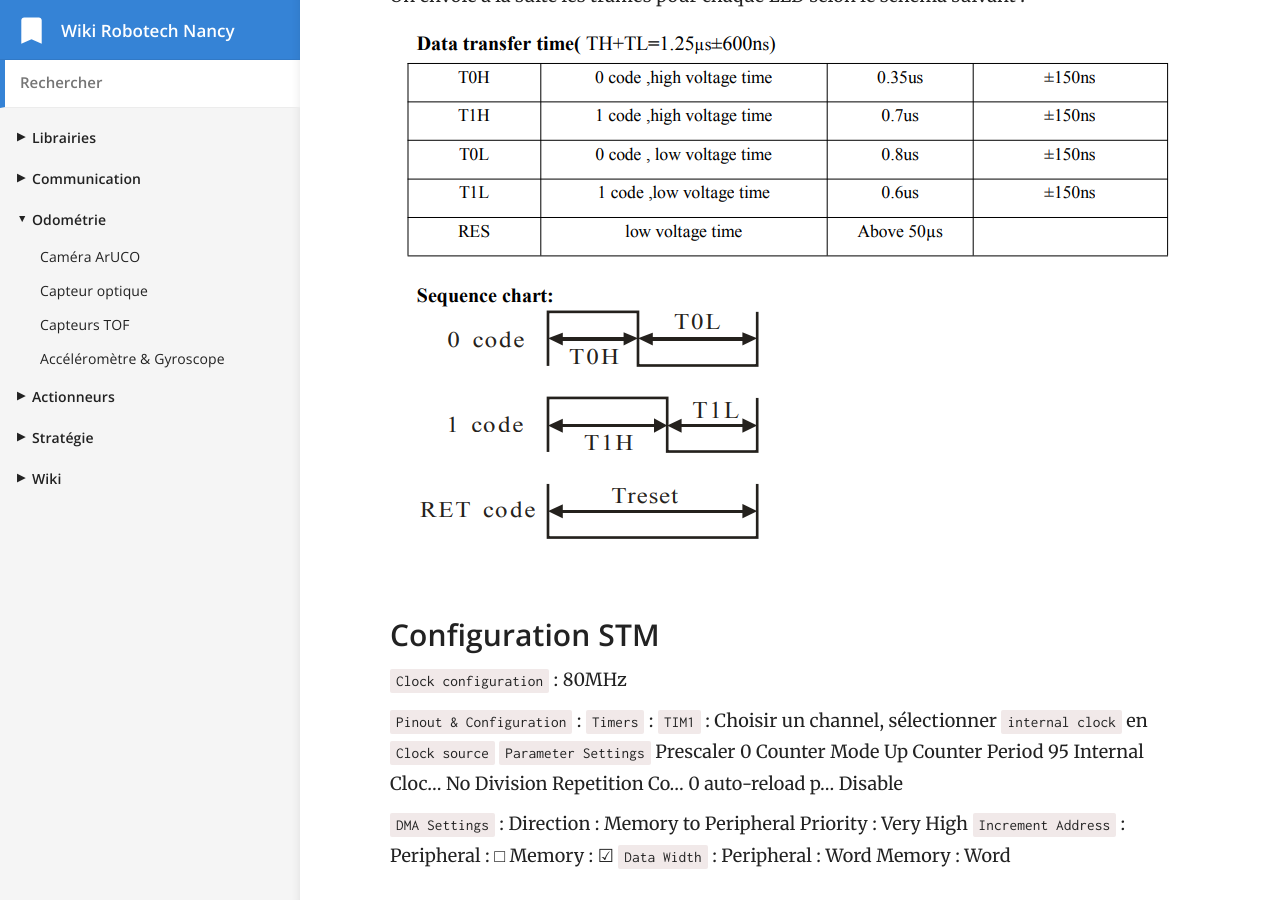
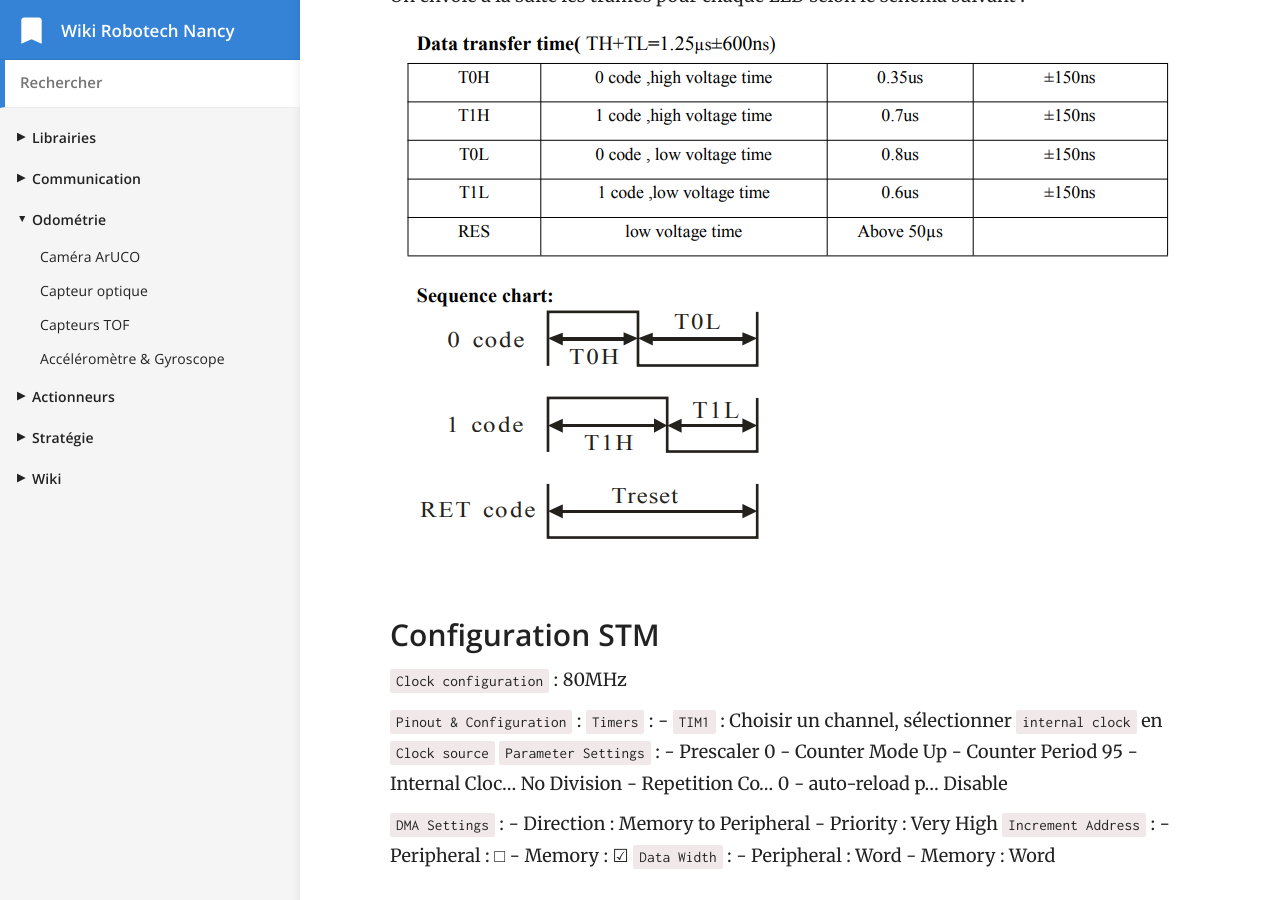
Before and after one commit to RobotechNancy/robotechnancy.github.io, a Jekyll site: the page built from _docs/odometrie/optique.md, in a window 1280 px wide and 900 px high, scrolled down 1005 px. Built offline with Jekyll 4.4.1, drawn with Linux system fonts in a browser that asks for light colours.

```diff
--- a/_docs/odometrie/optique.md
+++ b/_docs/odometrie/optique.md
@@ -26,22 +26,22 @@ On envoie à la suite les trames pour chaque LED selon le schéma suivant :
 
 `Pinout & Configuration` :
 `Timers` :
-	`TIM1` :
+	- `TIM1` :
 	Choisir un channel, sélectionner `internal clock` en `Clock source`
-`Parameter Settings`
-	Prescaler		0
-	Counter Mode	Up
-	Counter Period	95
-	Internal Cloc...	No Division
-	Repetition Co...	0
-	auto-reload p...	Disable
+`Parameter Settings` :
+	- Prescaler		0
+	- Counter Mode	Up
+	- Counter Period	95
+	- Internal Cloc...	No Division
+	- Repetition Co...	0
+	- auto-reload p...	Disable
 
 `DMA Settings` :
-	Direction :	Memory to Peripheral
-	Priority :	Very High
+	- Direction :	Memory to Peripheral
+	- Priority :	Very High
 `Increment Address` :
-	Peripheral : □
-	Memory : 	 ☑
+	- Peripheral : □
+	- Memory : 	 ☑
 `Data Width` :
-	Peripheral : Word
-	Memory : 	 Word
+	- Peripheral : Word
+	- Memory : 	 Word
```
